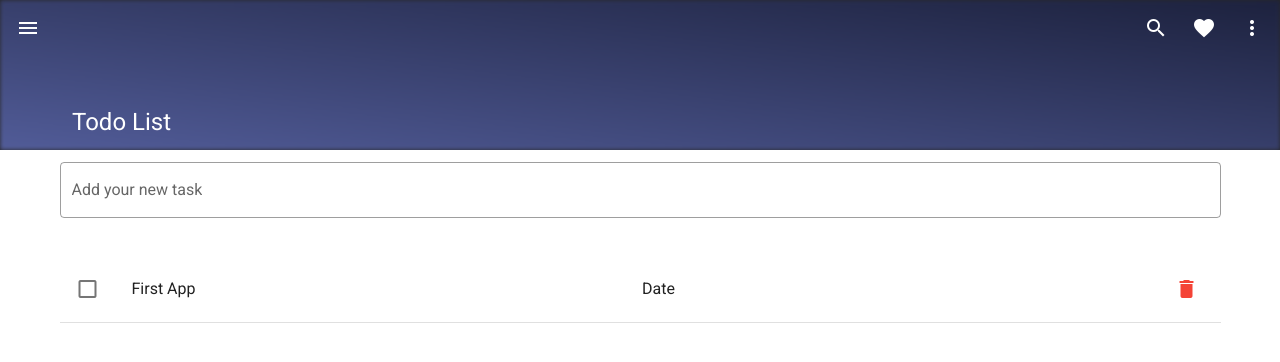
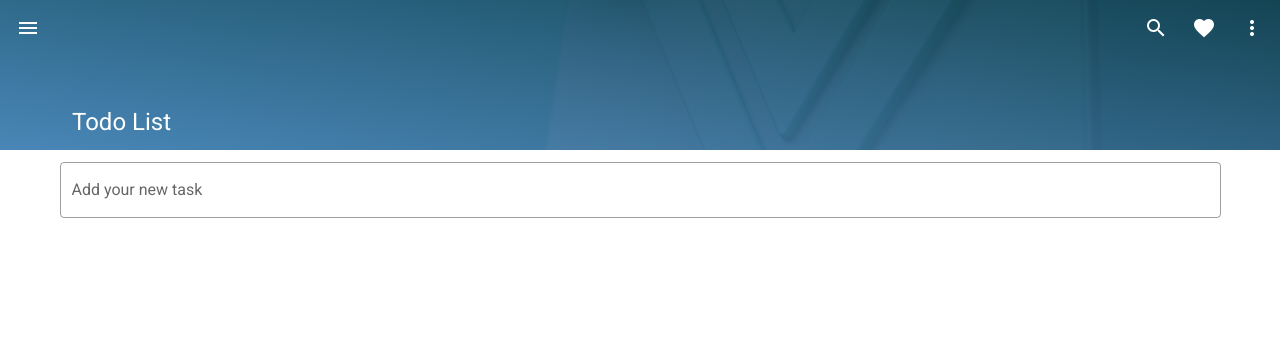
Before and after one commit to pang-vichhai/practice-frontend, a Nuxt app: page / in a window 1280 px wide. Shown: the top 362 px of the page. Built offline with nearby package versions, Linux system fonts and the light colour scheme.

Commit message:
store dummy task in vuex

```diff
--- a/layouts/default.vue
+++ b/layouts/default.vue
@@ -1,12 +1,6 @@
 <template>
   <v-app dark>
-    <v-navigation-drawer
-      v-model="drawer"
-      :mini-variant="miniVariant"
-      :clipped="clipped"
-      fixed
-      app
-    >
+    <v-navigation-drawer v-model="drawer" :clipped="clipped" fixed app>
       <v-list>
         <v-list-item>
           <v-list-item-title class="display-1">Vue Js</v-list-item-title>
@@ -46,14 +40,7 @@
           gradient="to top right, rgba(100,115,201,.7), rgba(25,32,72,.7)"
         ></v-img>
       </template>
-      <!-- <div class="d-flex">
-        <v-app-bar-nav-icon @click.stop="drawer = !drawer" />
-        <v-spacer></v-spacer>
-        <v-btn icon>
-          <v-icon>mdi-magnify</v-icon>
-        </v-btn>
-      </div>
-      <v-toolbar-title>{{ title }}</v-toolbar-title> -->
+
 
       <v-app-bar-nav-icon @click.stop="drawer = !drawer"></v-app-bar-nav-icon>
       <v-toolbar-title> {{ title }} </v-toolbar-title>
--- a/pages/index.vue
+++ b/pages/index.vue
@@ -2,16 +2,16 @@
   <div>
     <v-text-field outlined label="Add your new task"></v-text-field>
 
-    <v-list>
+    <v-list v-for="(task, i) in tasks" :key="i">
       <v-list-item>
         <v-list-item-action>
           <v-checkbox></v-checkbox>
         </v-list-item-action>
         <v-list-item-content>
-          <v-list-item-content> First App </v-list-item-content>
+          <v-list-item-content> {{ task.title }} </v-list-item-content>
         </v-list-item-content>
         <v-list-item-content>
-          <v-list-item-content> Date </v-list-item-content>
+          <v-list-item-content> {{ task.date }} </v-list-item-content>
         </v-list-item-content>
         <v-list-item-action>
           <v-btn icon>
@@ -25,7 +25,12 @@
 </template>
 
 <script>
-export default {}
+import { mapGetters } from 'vuex'
+export default {
+  computed: {
+    ...mapGetters('task', { tasks: 'tasks' }),
+  },
+}
 </script>
 
 <style></style>
--- /dev/null
+++ b/store/task/getters.js
@@ -0,0 +1,5 @@
+
+import { state } from ".";
+export default {
+    tasks: (state) => state.tasks
+}
--- /dev/null
+++ b/store/task/index.js
@@ -0,0 +1,15 @@
+import getters from "./getters"
+export const state = () => ({
+    tasks:[{
+        id:1,
+        title:'First',
+        date:'12/12221'
+    }]
+})
+
+export default {
+    namespaced: true,
+    state,
+    getters
+
+}
```
